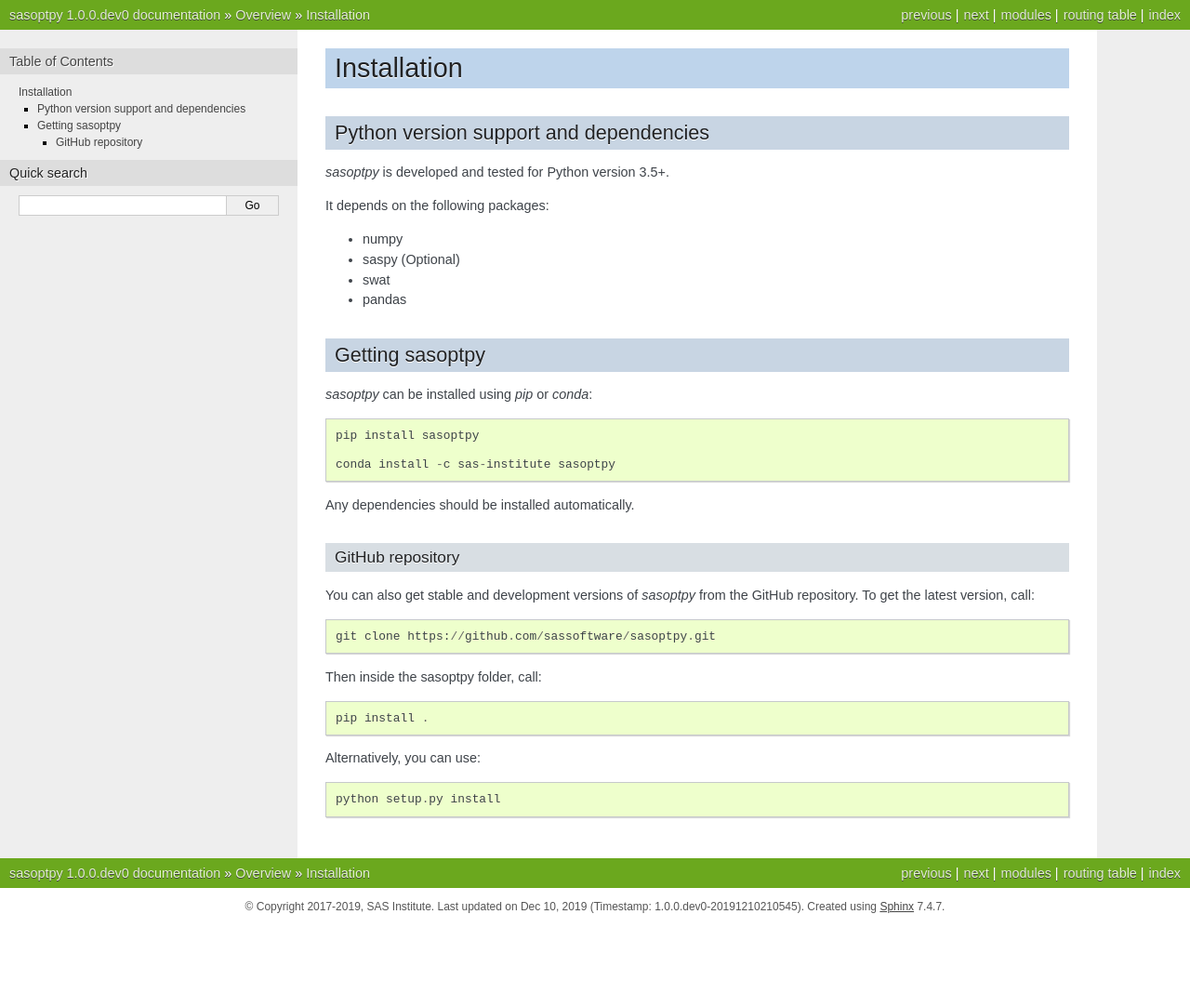
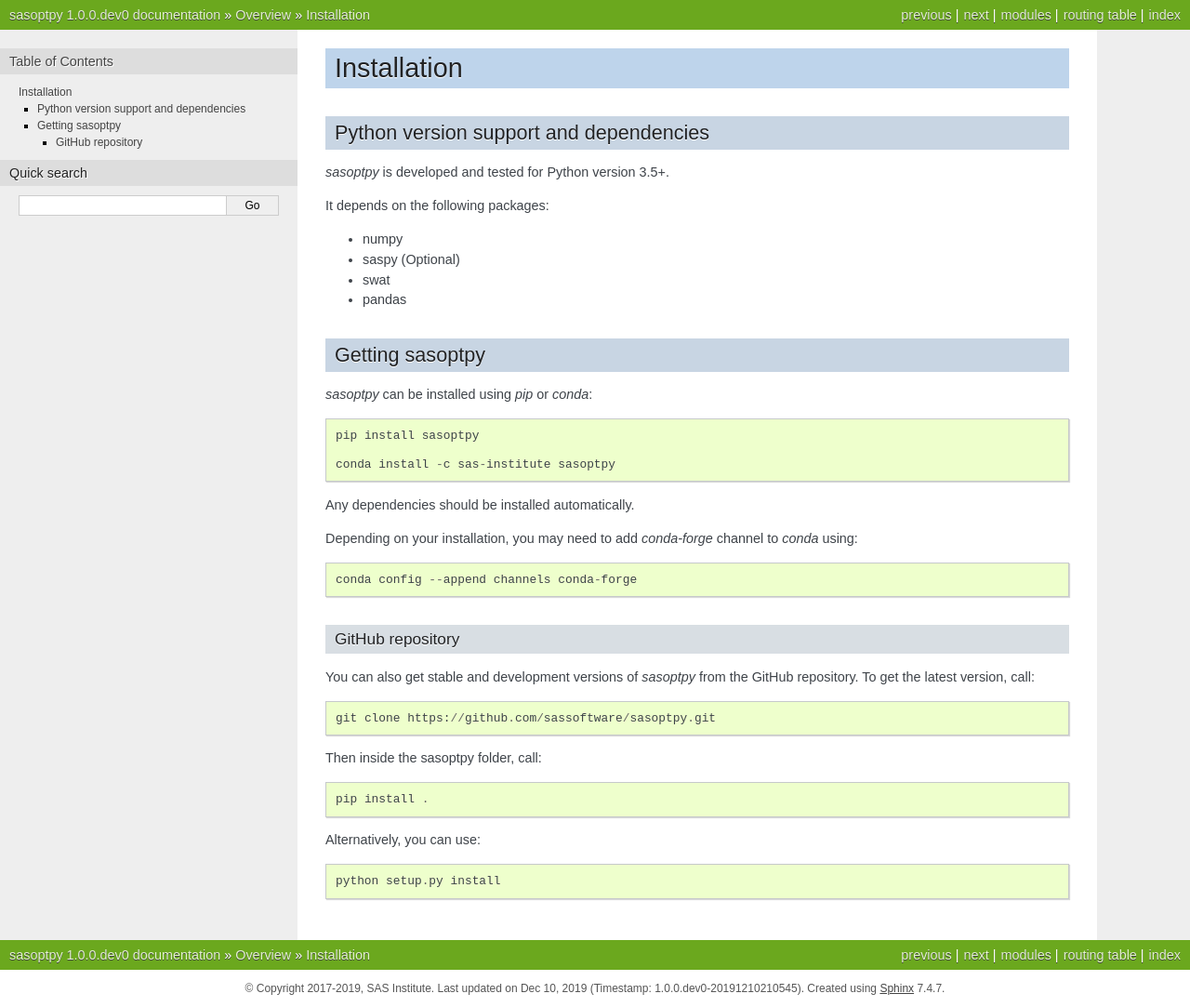
Before and after one commit to sassoftware/sasoptpy, a Sphinx documentation site: the page built from doc/install.rst, in a window 1280 px wide. Shown: the whole page at 93% size. Built offline with Sphinx 7.4.7, drawn with Linux system fonts in a browser that asks for light colours; formulas are drawn with MathJax 3; before the commit the page ends 995 px from its top, so only the background shows below that.

Commit message:
Added conda forge note

```diff
--- a/doc/components.rst
+++ b/doc/components.rst
@@ -216,7 +216,7 @@
 
 .. ipython:: python
 
-   new_profit = so.Expression(10 * sales - 2 * material, temp=True)
+   new_profit = so.Expression(10 * sales - 2 * material)
    print(repr(new_profit))
 
 The expression can be modified inside a function:
--- a/doc/install.rst
+++ b/doc/install.rst
@@ -29,6 +29,10 @@
 
 Any dependencies should be installed automatically.
 
+Depending on your installation, you may need to add `conda-forge` channel to `conda` using::
+
+    conda config --append channels conda-forge
+
 GitHub repository
 +++++++++++++++++
 
```
